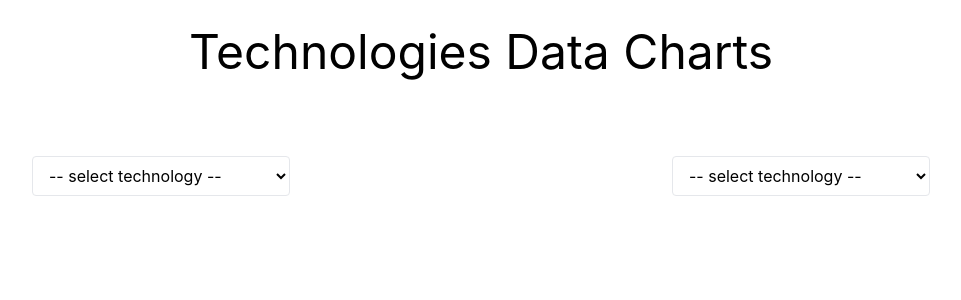
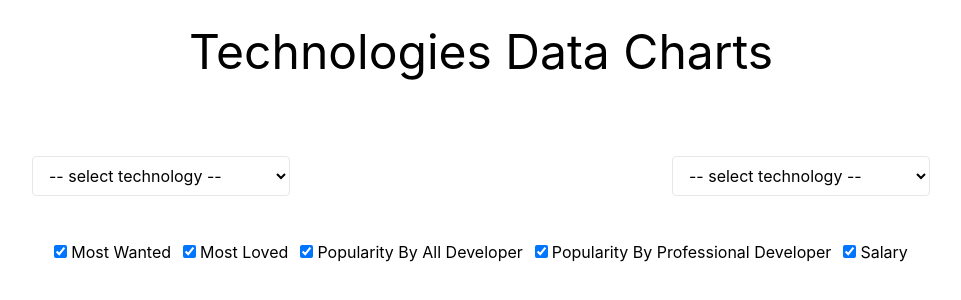
Before and after one commit to wils446/TechSight, a React (Create React App) app: page / in a window 1280 px wide. Shown: the top 300 px of the page, without its empty margins (159-1120 px from the left). Built offline with nearby package versions, Linux system fonts and the light colour scheme.

Commit message:
adding checkbox for categories visibility

```diff
--- a/src/layouts/Home/Home.tsx
+++ b/src/layouts/Home/Home.tsx
@@ -9,9 +9,24 @@ export default function Home(): JSX.Element {
     const surveyData = new Map<string, Technology>();
     importData.forEach((d) => surveyData.set(d[0] as string, d[1] as Technology));
 
+    const categoryLabel = {
+        mostWanted: "Most Wanted",
+        mostLoved: "Most Loved",
+        popularityAllDev: "Popularity By All Developer",
+        popularityProfDev: "Popularity By Professional Developer",
+        salary: "Salary",
+    } as const;
+
     const [techList] = React.useState<string[]>([...surveyData.keys()]);
     const [firstData, setFirstData] = React.useState<DataInterface>();
     const [secondData, setSecondData] = React.useState<DataInterface>();
+    const [visibleCtgry, setVisibleCtgry] = React.useState({
+        mostWanted: true,
+        mostLoved: true,
+        popularityAllDev: true,
+        popularityProfDev: true,
+        salary: true,
+    });
 
     const changeHandler1 = (str: string) => {
         setFirstData({
@@ -27,6 +42,27 @@ export default function Home(): JSX.Element {
             color: `#${Math.floor(Math.random() * 16777215).toString(16)}`,
         });
     };
+    const checkboxChangeHandler = (key: keyof typeof visibleCtgry, str: string) => {
+        setVisibleCtgry((prevState) => {
+            const obj = Object.assign({}, prevState);
+            obj[key] = !obj[key];
+            return obj;
+        });
+    };
+
+    const categoriesCheckbox = Object.keys(visibleCtgry).map((d, index) => {
+        return (
+            <div className="mx-1.5 inline" key={index}>
+                <input
+                    type="checkbox"
+                    className="mr-1"
+                    defaultChecked={visibleCtgry[d as keyof typeof visibleCtgry]}
+                    onChange={(e) => checkboxChangeHandler(d as keyof typeof visibleCtgry, e.target.value)}
+                />
+                {categoryLabel[d as keyof typeof categoryLabel]}
+            </div>
+        );
+    });
 
     return (
         <div className="container mx-auto">
@@ -43,18 +79,42 @@ export default function Home(): JSX.Element {
                 </div>
             </div>
             <br />
-            {/* Most Wanted */}
+
+            {/* select cateogry */}
+            <div className="my-2">{categoriesCheckbox}</div>
+
             {firstData?.inputValue && secondData?.inputValue ? (
                 <div>
-                    <CategoryDisplay title={"Most Wanted"} data1={firstData} data2={secondData} />
-                    <CategoryDisplay title={"Most Loved"} data1={firstData} data2={secondData} />
-                    <CategoryDisplay title={"Popularity (All Developer)"} data1={firstData} data2={secondData} />
+                    <CategoryDisplay
+                        title={"Most Wanted"}
+                        data1={firstData}
+                        data2={secondData}
+                        visible={visibleCtgry.mostWanted!}
+                    />
+                    <CategoryDisplay
+                        title={"Most Loved"}
+                        data1={firstData}
+                        data2={secondData}
+                        visible={visibleCtgry.mostLoved!}
+                    />
+                    <CategoryDisplay
+                        title={"Popularity (All Developer)"}
+                        data1={firstData}
+                        data2={secondData}
+                        visible={visibleCtgry.popularityAllDev!}
+                    />
                     <CategoryDisplay
                         title={"Popularity (Professional Developer)"}
                         data1={firstData}
                         data2={secondData}
+                        visible={visibleCtgry.popularityProfDev!}
                     />
-                    <CategoryDisplay title={"Salary"} data1={firstData} data2={secondData} />
+                    <CategoryDisplay
+                        title={"Salary"}
+                        data1={firstData}
+                        data2={secondData}
+                        visible={visibleCtgry.salary!}
+                    />
                 </div>
             ) : (
                 <></>
```
